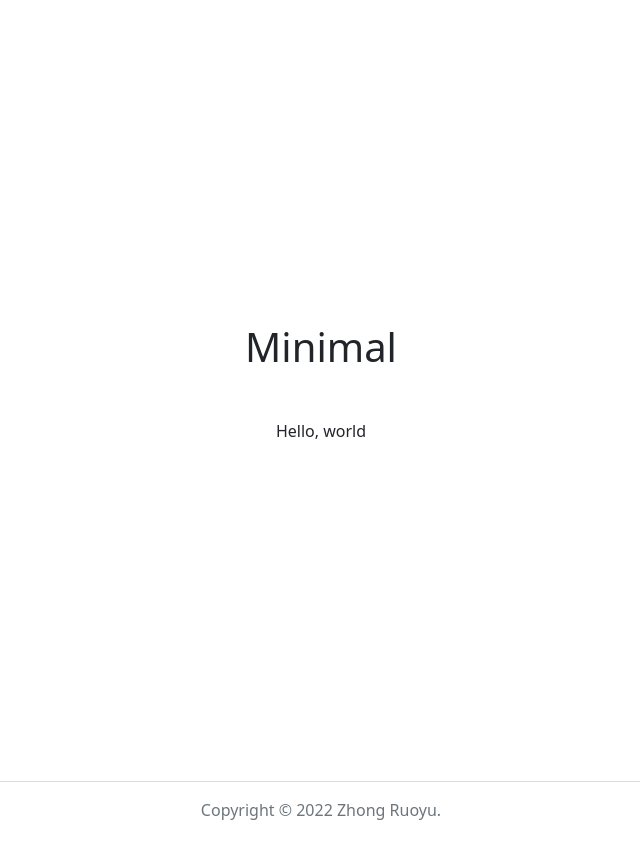
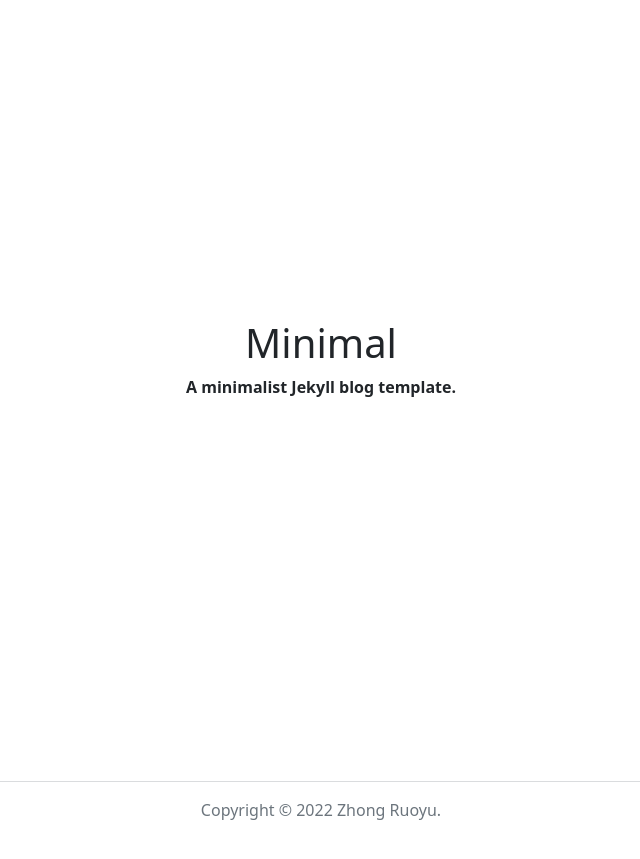
Before and after one commit to ZhongRuoyu/minimal, a Jekyll site: the page built from pages/index.md, in a window 1280 px wide. Shown: the top 859 px of the page, without its empty margins (319-959 px from the left). Built offline with Jekyll 4.4.1, drawn with Linux system fonts in a browser that asks for light colours; comment, search, counter and statistics services are not loaded.

Commit message:
Add support for subtitle display

```diff
--- a/_layouts/page.html
+++ b/_layouts/page.html
@@ -13,7 +13,10 @@ layout: default
         <header class="my-3">
             {% unless page.hide_title %}
             {% if page.title %}
-            <h1 class="my-3">{{ page.title }}</h1>
+            <h1>{{ page.title }}</h1>
+            {% endif %}
+            {% if page.subtitle %}
+            <p class="fw-bold">{{ page.subtitle }}</p>
             {% endif %}
             {% endunless %}
 
--- a/pages/index.md
+++ b/pages/index.md
@@ -1,8 +1,7 @@
 ---
 title: Minimal
+subtitle: A minimalist Jekyll blog template.
 hide_site_title: true
 center: true
 permalink: /
 ---
-
-Hello, world
```
